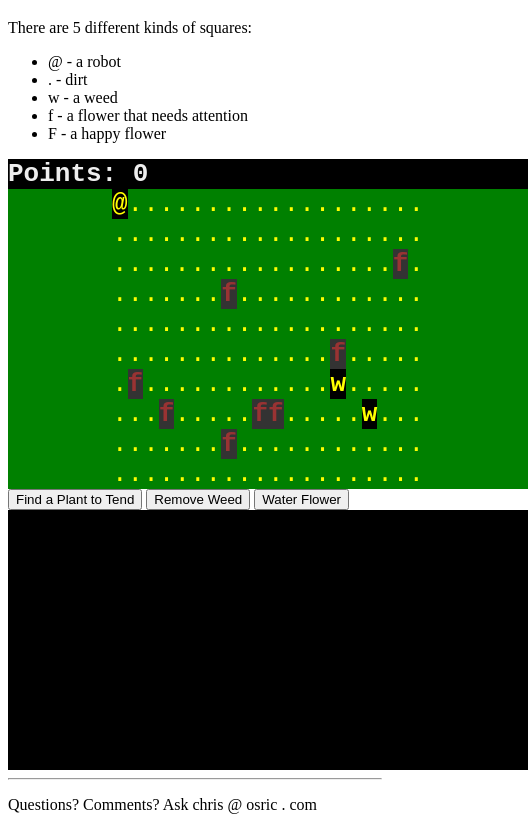
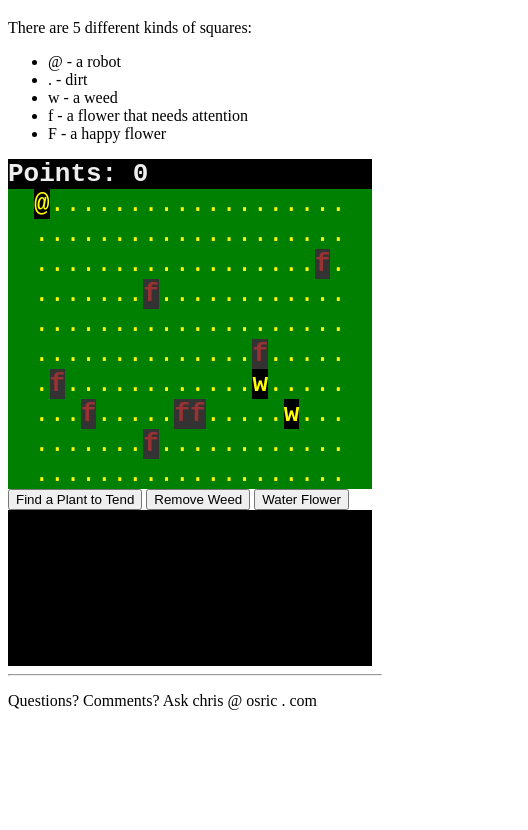
Before and after one commit to cherdt/robot-gardener, a plain HTML site: page index.html in a window 390 px wide. Shown: the part 61-891 px from the top of the page, 528 px wide, since content can reach past the window. After the commit the page ends 844 px from the top, so only its background shows below. Drawn offline with Linux system fonts and the light colour scheme.

Commit message:
Add a slightly-friendlier mobile view

```diff
--- /dev/null
+++ b/css/mobile.css
@@ -0,0 +1,8 @@
+#garden,
+#score {
+    width: 14em;
+}
+#log {
+	height: 12em;
+	width: 28em;
+}
--- a/index.html
+++ b/index.html
@@ -5,6 +5,7 @@
 <meta name="viewport" content="width=device-width, initial-scale=1">
 <title>Garden-Bot: a flood-fill demo</title>
 <link href="css/garden.css" rel="stylesheet">
+<link href="css/mobile.css" media="(max-width: 600px)" rel="stylesheet">
 </head>
 <body>
 
```
